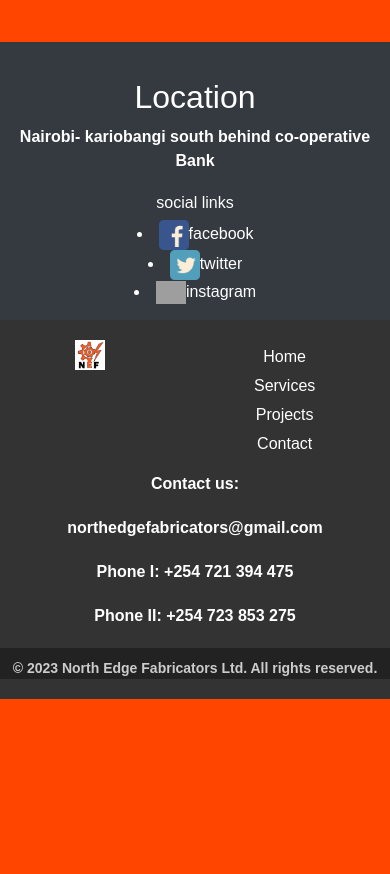
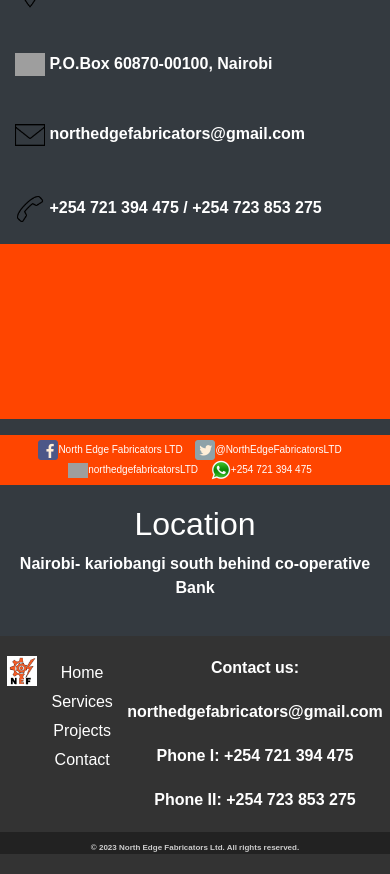
Before and after one commit to deni-cyber/nefproject, a Django app: page / in a window 390 px wide. Shown: the part 3776-4650 px from the top of the page. Before the commit the page ends 4475 px from the top, so only its background shows below. Run offline with Django 4.2, Linux system fonts and the light colour scheme; data comes from the database, SQL or seed files in the repository; grey boxes are pictures that could not be loaded.

Commit message:
more styling on various elements, added image

```diff
--- a/homeapp/static/homeapp/css/about.css
+++ b/homeapp/static/homeapp/css/about.css
@@ -40,6 +40,7 @@
   /* Responsive adjustments for small screens */
   @media (max-width: 768px) {
     .team-member {
-      width: calc(50% - 20px);
+      width: calc(100% - 20px);
+      height: auto;
     }
   }
--- a/homeapp/static/homeapp/css/footer.css
+++ b/homeapp/static/homeapp/css/footer.css
@@ -53,3 +53,39 @@
     width: 30px;
     height: auto;
 }
+
+.list-container {
+    display:flex;
+    padding:10px;
+    background-color: orangered;
+    width: 100%;
+}
+
+.list-item {
+    display: inline-block;
+    margin-right: 10px;
+    font-weight:100;
+}
+@media screen and (max-width: 600px) {
+    .list-container {
+        display:block;
+        padding:5px;
+        background-color: orangered;
+        max-width: 100%;
+        font-size: 10px;
+    }
+    .footericon img {
+        width: 20px;
+        height: auto;
+    }
+    .footer-bottom p {
+        margin: 0;
+        color: #ccc;
+        font-size: 8px;
+    }
+    .footer-contact {
+        flex-basis: 30px;
+        font-size: 10px;
+
+    }
+}
--- a/homeapp/static/homeapp/css/main_style.css
+++ b/homeapp/static/homeapp/css/main_style.css
@@ -306,11 +306,17 @@ padding: 20px;
     color: white;
 
 }
+
+.displayproudimage{
+    width: 100%;
+    height:auto;
+}
+
+
 @media (max-width: 600px) {
     .boldh1{
-        font-size: 24px; /* Adjust font size for smaller screens */
+        font-size: 28px; /* Adjust font size for smaller screens */
         text-align: center;
-        max-width: 90%;
     }
     .aboutdiv{
         background-color: orangered;
@@ -346,12 +352,21 @@ padding: 20px;
     width: 200px;
     border-radius: 2px;
 }
+.contact-icos{
+    width: 50px;
+    height: auto;
+}
 
 /* Adjust image size for smaller screens */
 @media screen and (max-width: 768px) {
     .image-section img {
         max-width: 100px; /* Make sure images don't exceed container width */
         height: 100px; /* Maintain aspect ratio */
+        gap: 5px;
+    }
+    .contact-icos{
+        width: 30px;
+        height: auto;
     }
 
 }
--- a/homeapp/static/homeapp/css/project.css
+++ b/homeapp/static/homeapp/css/project.css
@@ -9,7 +9,7 @@ header {
 .projects-container {
     display: flex;
     flex-wrap: wrap;
-    justify-content: center;
+    justify-content:flex-start;
     padding: 20px;
 }
 
@@ -79,6 +79,6 @@ header {
     }
 
     .project {
-        width: calc(25% - 20px);
+        width: calc(33.3% - 20px);
     }
 }
--- a/homeapp/templates/homeapp/about.html
+++ b/homeapp/templates/homeapp/about.html
@@ -8,7 +8,7 @@
 {% load static %}
 
 <section class=" responsive-section">
-      <div class="container aboutdiv ">
+      <div class="container aboutdiv bg-dark ">
             <div>
             <h2>About Us</h2>
                   <p>Welcome to North Edge Fabricators, where innovation and quality craftsmanship converge to create exceptional solutions. With a rich history of serving diverse industries, we have established ourselves as leaders in the field.</p>
@@ -23,11 +23,11 @@
 
 
 <section class="responsive-section">
-      <div class="container aboutdiv  ">
+      <div class="container aboutdiv bg-dark">
             <h2>Our Team</h2>
 
             <p>Meet the faces behind North Edge Fabricators:</p>
-                  <div class="team-section aboutdiv ">
+                  <div class="team-section aboutdiv  bg-dark">
                         {% for worker in workers %}
                               <div class="team-member">
                               <img class="team-image" src="{{worker.worker_image.url}}" alt="Team Member 1">
--- a/homeapp/templates/homeapp/base.html
+++ b/homeapp/templates/homeapp/base.html
@@ -89,6 +89,14 @@
 <footer class="mt-5">
 
   <div class="row">
+
+    <div class="list-container col-md-8">
+      <span class="list-item"><a href="https://www.facebook.com/Northedgefabricators/" class="footericon"><img src="{% static 'images/facebook.png' %}" alt="location Image">North Edge Fabricators LTD</a></span>
+      <span class="list-item"><a href="#" class="footericon"><img src="{% static 'images/twitter.png' %}" alt="location Image">@NorthEdgeFabricatorsLTD</a></span>
+      <span class="list-item"><a href="#" class="footericon"><img src="{% static 'images/instagram.png' %}" alt="location Image">northedgefabricatorsLTD</a></span>
+      <span class="list-item"><a href="https://wa.me/+254721394475?text=Hello%20from%20my%20website!" class="footericon"><img src="{% static 'images/whatsapp.png' %}" alt="location Image">+254 721 394 475</a></span>
+    </div>
+
     <div class="col-md-4">
 
       <p>
@@ -99,14 +107,6 @@
 
     </div>
 
-    <div class="col-md-4">
-      <lu>
-        <h6>social links</h6>
-        <li><a href="https://www.facebook.com/Northedgefabricators/" class="footericon"><img src="{% static 'images/facebook.png' %}" alt="location Image">facebook</a></li>
-        <li><a href="#" class="footericon"><img src="{% static 'images/twitter.png' %}" alt="location Image">twitter</a></li>
-        <li><a href="#" class="footericon"><img src="{% static 'images/instagram.png' %}" alt="location Image">instagram</a></li>
-      </lu>
-    </div>
   </div>
 
 </footer>
--- a/homeapp/templates/homeapp/home.html
+++ b/homeapp/templates/homeapp/home.html
@@ -19,7 +19,12 @@
 
 </div>
 
-<div class="container aboutdiv">
+<div class="row">
+    <div class="col-md-6 mx-0 px-0">
+        <img src="{% static 'images/installationbg.jpg' %}" class="displayproudimage" style="width: 100%;" alt="Image Description">
+    </div>
+
+    <div class="col-md-6 mx-0 aboutdiv">
 
       <h2>Experience Professionalism</h2>
         <p><small>
@@ -36,6 +41,7 @@
         <div>
            <a  class="nav-link" href="{% url 'about' %}"> <button class="linkButton">Learn More →</button> </a>
         </div>
+    </div>
 
 </div>
 
@@ -172,16 +178,16 @@
                 <h6  class="boldh1"><b>Contact us now</b></h6>
 
 
-                    <p>     <img src="{% static 'images/location.png' %}" alt="location Image">
+                    <p>     <img src="{% static 'images/location.png' %}" class="contact-icos" alt="location Image">
                         Nairobi-Kariobangi light industries.</p><br/>
 
-                    <p>     <img src="{% static 'images/pobox.png' %}" alt="location Image">
+                    <p>     <img src="{% static 'images/pobox.png' %}" class="contact-icos" alt="location Image">
                         P.O.Box 60870-00100, Nairobi</p><br/>
 
-                    <p>    <img src="{% static 'images/email.png' %}" alt="location Image">
+                    <p>    <img src="{% static 'images/email.png' %}" class="contact-icos" alt="location Image">
                         northedgefabricators@gmail.com</p><br/>
 
-                    <p>    <img src="{% static 'images/call.png' %}" alt="location Image">
+                    <p>    <img src="{% static 'images/call.png' %}" class="contact-icos" alt="location Image">
                         +254 721 394 475 / +254 723 853 275 <br/>
                     </p>
 
```
Also changed, not shown: homeapp/static/homeapp/images/bgmmn23.jpg (added), homeapp/static/homeapp/images/installationbg.jpg (added), homeapp/static/homeapp/images/whatsapp.png (added).
